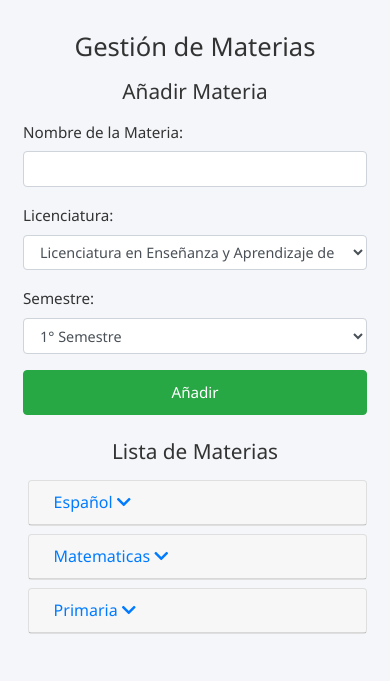
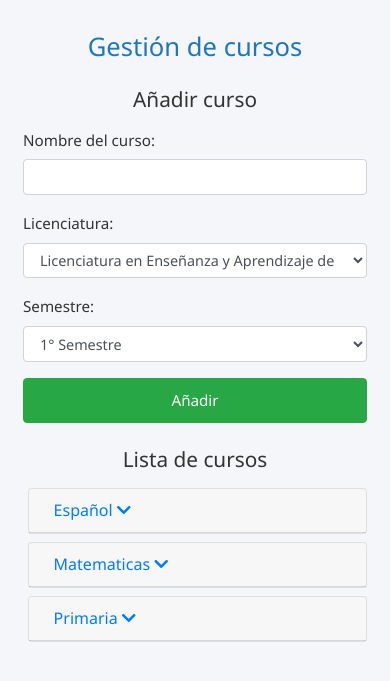
Before and after one commit to yuuupii/Plataforma-calificaciones, a Flask app: page /materias in a window 390 px wide. Shown: the top 681 px of the page. Run offline with Flask 3, Linux system fonts and the light colour scheme; a user stored in the database is signed in; data comes from the database, SQL or seed files in the repository; both versions use the stored data as it was after the commit; some libraries are stand-ins or nearby versions.

```diff
--- a/templates/materias.html
+++ b/templates/materias.html
@@ -2,7 +2,7 @@
 <html lang="es">
 <head>
     <meta charset="UTF-8">
-    <title>Gestión de Materias</title>
+    <title>Gestión de Cursos</title>
     <meta name="viewport" content="width=device-width, initial-scale=1.0">
 
     <!-- Bootstrap y estilos -->
@@ -16,13 +16,13 @@
 </head>
 <body>
 <div class="container mt-4">
-    <h1 class="text-center">Gestión de Materias</h1>
+    <h1 style="color: rgb(29, 118, 191);" class="text-center mb-4 mt-3">Gestión de cursos</h1>
 
     <!-- Formulario para añadir materias -->
-    <h2>Añadir Materia</h2>
+    <h2>Añadir curso</h2>
     <form action="{{ url_for('add_materia') }}" method="post" class="mb-4">
         <div class="form-group">
-            <label for="nombre">Nombre de la Materia:</label>
+            <label for="nombre">Nombre del curso:</label>
             <input type="text" id="nombre" name="nombre" class="form-control" required>
         </div>
         <div class="form-group">
@@ -49,7 +49,7 @@
     </form>
 
     <!-- Lista de materias agrupadas -->
-    <h2 class="mt-4">Lista de Materias</h2>
+    <h2 class="mt-4">Lista de cursos</h2>
     <div id="materias-por-licenciatura" class="lista-materias">
         {% for licenciatura, materias_por_semestre in materias.items() %}
         <div class="card mb-2">
--- a/templates/menu_admin.html
+++ b/templates/menu_admin.html
@@ -51,10 +51,10 @@
               <a href="{{ url_for('registrar_calificacion') }}" class="btn btn-outline-primary btn-block">📚 Registro de Alumnos y Calificaciones</a>
             </li>
             <li class="list-group-item">
-              <a href="{{ url_for('ver_materias') }}" class="btn btn-outline-info btn-block">📋 Ver Catálogo de Materias</a>
+              <a href="{{ url_for('ver_materias') }}" class="btn btn-outline-info btn-block">📋 Ver el catálogo de cursos</a>
             </li>
             <li class="list-group-item">
-              <a href="{{ url_for('gestion_materias') }}" class="btn btn-outline-success btn-block">📚 Gestionar Materias</a>
+              <a href="{{ url_for('gestion_materias') }}" class="btn btn-outline-success btn-block">📚 Gestionar cursos</a>
             </li>
             <li class="list-group-item">
               <a href="{{ url_for('registrar_usuario') }}" class="btn btn-outline-primary btn-block">👥 Registrar Nuevos Usuarios</a>
--- a/templates/menu_docente.html
+++ b/templates/menu_docente.html
@@ -51,10 +51,10 @@
               <a href="{{ url_for('registrar_calificacion') }}" class="btn btn-outline-primary btn-block">📚 Registro de Alumnos y Calificaciones</a>
             </li>
             <li class="list-group-item">
-              <a href="{{ url_for('ver_materias') }}" class="btn btn-outline-success btn-block">📝 Catálogo de Materias Registradas</a>
+              <a href="{{ url_for('ver_materias') }}" class="btn btn-outline-success btn-block">📝 Catálogo de cursos registrados</a>
             </li>
             <li class="list-group-item">
-              <a href="{{ url_for('gestion_materias') }}" class="btn btn-outline-success btn-block">📚 Gestión de Materias</a>
+              <a href="{{ url_for('gestion_materias') }}" class="btn btn-outline-success btn-block">📚 Gestión de cursos</a>
             </li>
             <li class="list-group-item">
               <a href="{{ url_for('cambiar_contrasena') }}" class="btn btn-outline-secondary btn-block">🔐 Cambiar contraseña</a>
--- a/templates/ver_materias.html
+++ b/templates/ver_materias.html
@@ -3,7 +3,7 @@
 <head>
   <meta charset="UTF-8">
   <meta name="viewport" content="width=device-width, initial-scale=1.0">
-  <title>Catálogo de Materias</title>
+  <title>Catálogo de cursos</title>
   <link rel="stylesheet" href="https://cdn.jsdelivr.net/npm/bootstrap@4.6.2/dist/css/bootstrap.min.css">
   <link rel="stylesheet" href="{{ url_for('static', filename='css/parametros.css') }}">
   <script src="https://cdn.jsdelivr.net/npm/bootstrap@4.6.2/dist/js/bootstrap.bundle.min.js"></script>
@@ -42,7 +42,7 @@
 </head>
 <body>
   <div class="container-fluid min-vh-100 d-flex flex-column justify-content-start px-2 bg-light">
-    <h2 style="color: #28a;" class="text-center mb-4 mt-3">Catálogo de Materias Registradas</h2>
+    <h2 style="color: #28a;" class="text-center mb-4 mt-3">Catálogo de Cursos Registrados</h2>
 
     {% for licenciatura, semestres in materias.items() %}
     <div class="card mb-3 w-100">
```
Also changed, not shown: templates/registrar_calificacion.html (+4 -4 lines), database.db.
